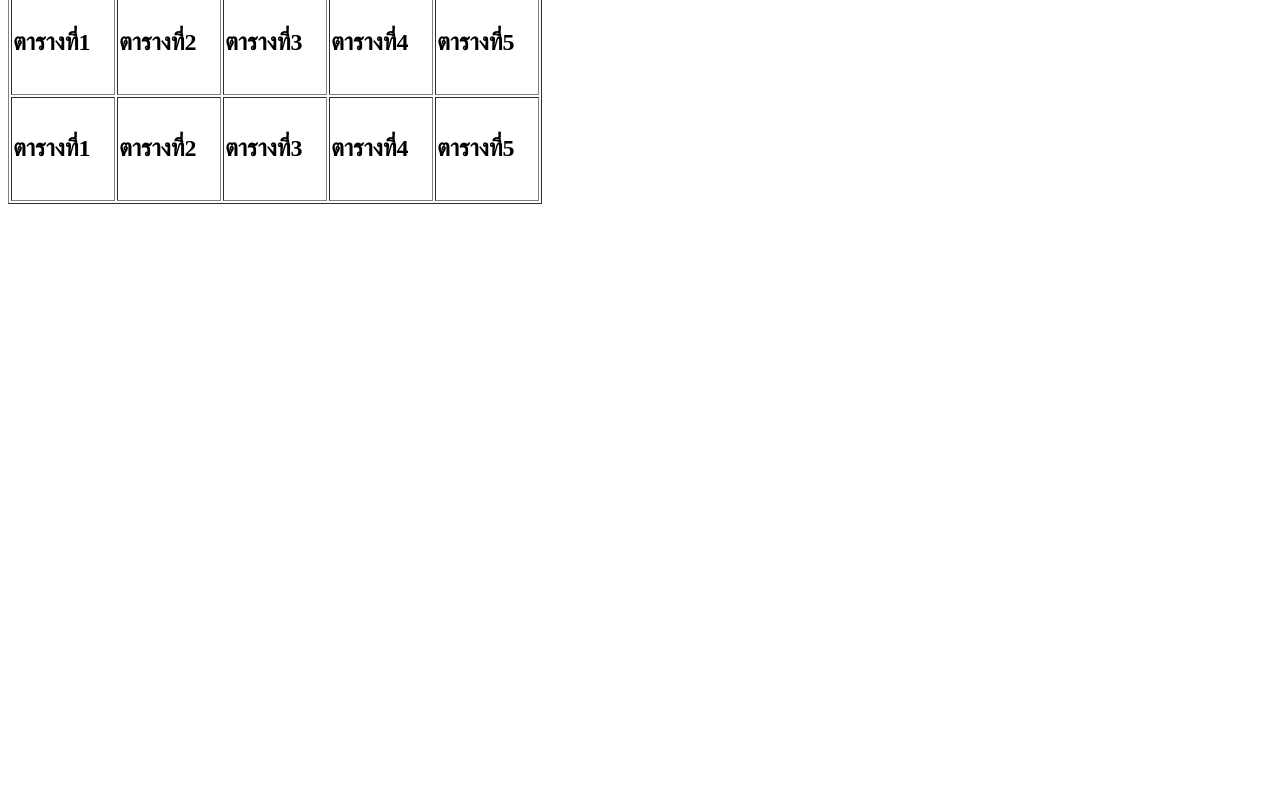
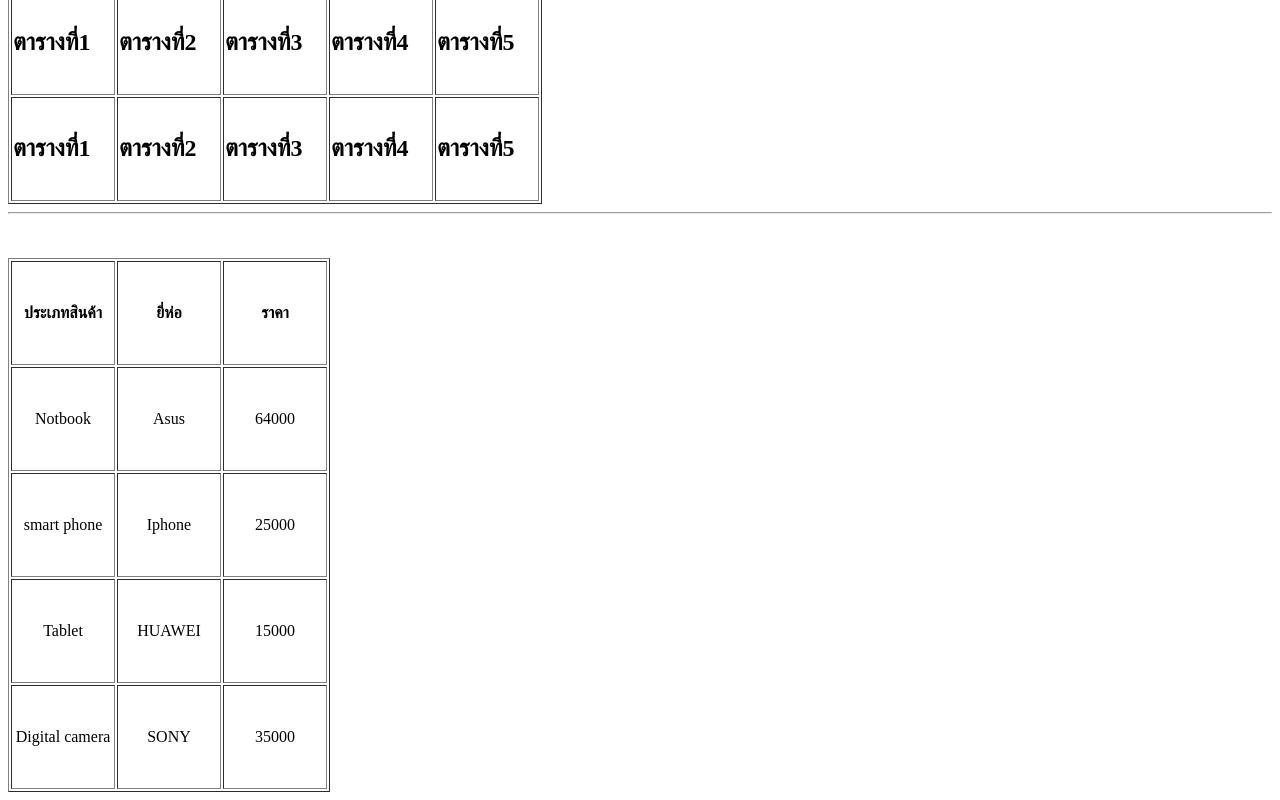
Before and after one commit to Nong-um/BasicWebsite, a plain HTML site: page Umaphonn/tableHtml.html in a window 1280 px wide. Shown: the part 410-1210 px from the top of the page. Before the commit the page ends 800 px from the top, so only its background shows below. Drawn offline with Linux system fonts and the light colour scheme.

Commit message:
Update tableHtml.html

```diff
--- a/Umaphonn/tableHtml.html
+++ b/Umaphonn/tableHtml.html
@@ -43,5 +43,34 @@
         </tr>
 
     </table>
+    <hr>
+    <br><br>
+    <table border="1">
+        <tr>
+            <th width="100" height="100"> ประเภทสินค้า </th>
+            <th width="100" height="100"> ยี่ห่อ </th>
+            <th width="100" height="100"> ราคา  </th>
+        </tr>
+        <tr>
+            <td width="100" height="100"><center> Notbook </center></td>
+            <td width="100" height="100"><center> Asus </center> </td>
+            <td width="100" height="100"><center> 64000 </center> </td>
+        </tr>
+        <tr>
+            <td width="100" height="100"><center> smart phone </center> </td>
+            <td width="100" height="100"><center> Iphone </center> </td>
+            <td width="100" height="100"><center> 25000 </center> </td>
+        </tr>
+        <tr>
+            <td width="100" height="100"><center> Tablet </center> </td>
+            <td width="100" height="100"><center> HUAWEI </center> </td>
+            <td width="100" height="100"><center> 15000 </center> </td>
+        </tr>
+        <tr>
+            <td width="100" height="100"><center> Digital camera </center></td>
+            <td width="100" height="100"><center> SONY </center> </td>
+            <td width="100" height="100"><center> 35000 </center> </td>
+        </tr>
+    </table>
 </body>
 </html>
```
